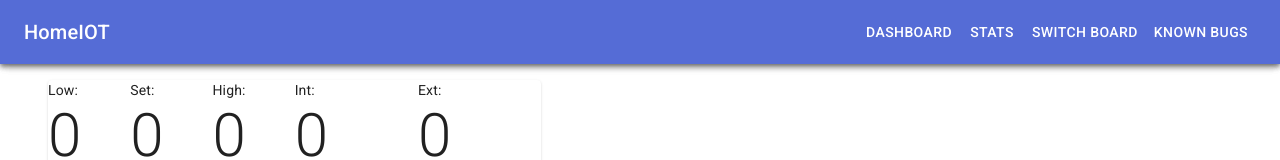
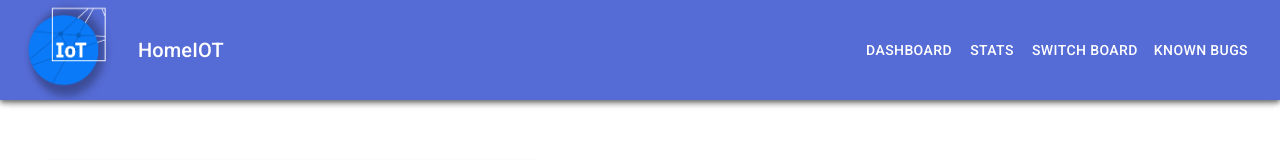
Before and after one commit to Keiaxx/UAB-Capstone-HomeIOT-Archive, a React (Create React App) app in the folder capstone/: page / in a window 1280 px wide. Shown: the top 160 px of the page. Built offline with nearby package versions, Linux system fonts and the light colour scheme; no server answers.

Commit message:
Add application logo

```diff
--- a/capstone/src/App.js
+++ b/capstone/src/App.js
@@ -46,6 +46,10 @@ function App() {
         <br/>
         <br/>
         <br/>
+        <br/>
+        <br/>
+        <br/>
+        <br/>
         <Router>
         <Fragment>
           <Switch>
--- a/capstone/src/components/AppBar.js
+++ b/capstone/src/components/AppBar.js
@@ -25,8 +25,9 @@ export default function ButtonAppBar() {
 
   return (
     <div className={classes.root}>
-      <AppBar position="fixed" style={{ margin: 0 }}>
+      <AppBar position="fixed" style={{ margin: 0}}>
         <Toolbar>
+        <img src={require('../images/logo.png')} alt="Logo" height="100px"/>
         <Typography variant="h6" className={classes.title}>
             HomeIOT
         </Typography>
```
Also changed, not shown: capstone/src/images/logo.png (added).
